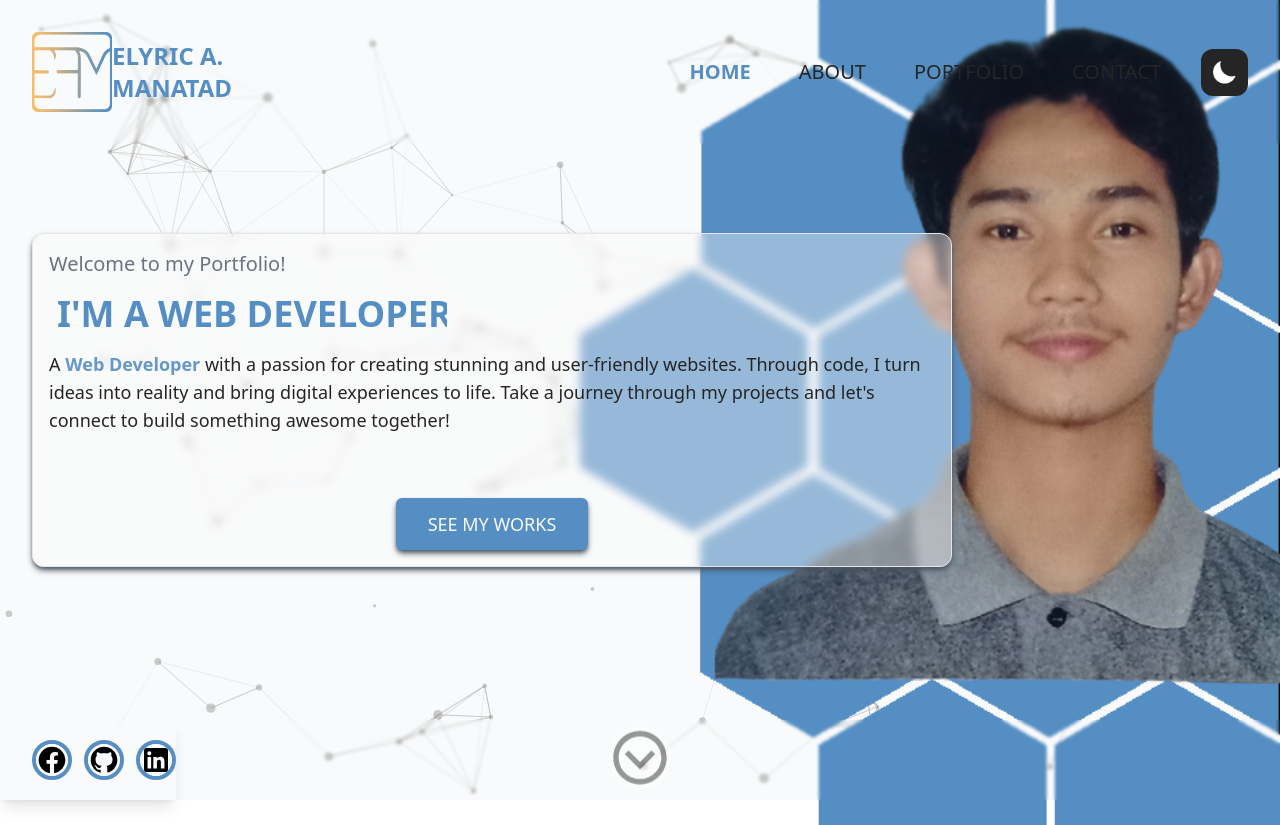
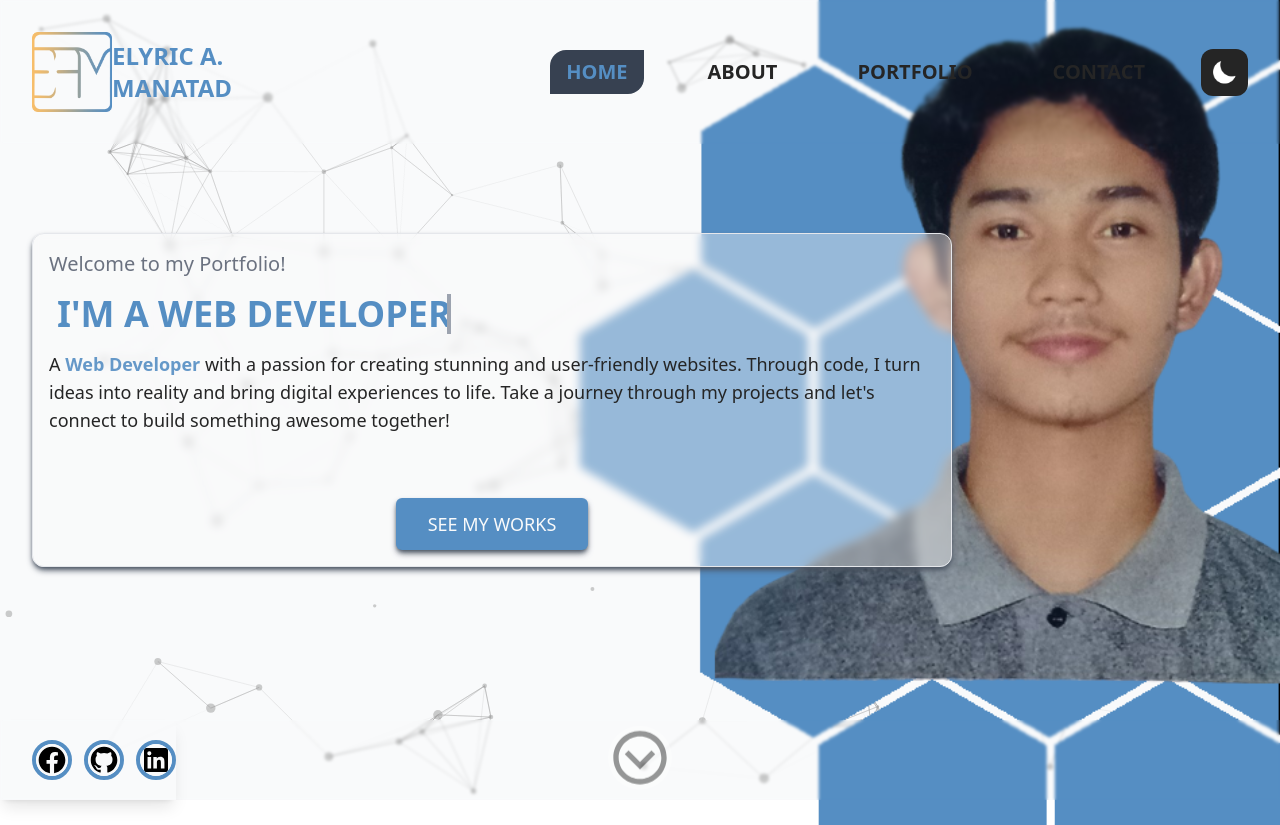
Before and after one commit to elyric10-dev/personal, a Next.js app in the folder frontend/: page / in a window 1280 px wide. Built offline with nearby package versions, Linux system fonts and the light colour scheme.

Commit message:
[PP-6][Background with Particles]

```diff
--- a/frontend/src/components/HeaderNavigation/index.tsx
+++ b/frontend/src/components/HeaderNavigation/index.tsx
@@ -5,7 +5,7 @@ import ThemeSwitch from "../ThemeSwitch";
 import { useSelector, useDispatch } from "react-redux";
 import BurgerIcon from "~/shared/icons/Burger";
 import { type RootState } from "~/redux/types";
-import { setIsMobile } from "~/redux/features/isMobileSlice";
+import { setIsMobile, setIsTablet } from "~/redux/features/isMobileSlice";
 import getNavLinks from "~/shared/utils/getNavLinks";
 import { setCurrentNavLink } from "~/redux/features/currentNavLinkSlice";
 import useClickOutside from "~/hooks/useClickOutside";
@@ -13,6 +13,7 @@ import useClickOutside from "~/hooks/useClickOutside";
 const HeaderNavigation: React.FC = () => {
   const currentTheme = useSelector((state: RootState) => state.theme.isDark);
   const isMobile = useSelector((state: RootState) => state.isMobile.value);
+  const isTablet = useSelector((state: RootState) => state.isMobile.isTablet);
   const currentNavLink = useSelector(
     (state: RootState) => state.currentNavLink.navLink
   );
@@ -29,8 +30,19 @@ const HeaderNavigation: React.FC = () => {
 
   useEffect(() => {
     const handleResize = () => {
-      const currentSize = window.innerWidth <= 768;
-      dispatch(setIsMobile(currentSize));
+      const mobileSize = window.innerWidth <= 768;
+      const tabletSize = window.innerWidth <= 1024;
+
+      if (mobileSize) {
+        dispatch(setIsMobile(mobileSize));
+        dispatch(setIsTablet(false));
+      } else if (tabletSize) {
+        dispatch(setIsMobile(false));
+        dispatch(setIsTablet(tabletSize));
+      } else {
+        dispatch(setIsMobile(false));
+        dispatch(setIsTablet(false));
+      }
     };
 
     handleResize();
@@ -42,13 +54,13 @@ const HeaderNavigation: React.FC = () => {
   const navText = `${
     isMobile
       ? "text-md font-[300] px-3 py-1 md:px-6 bg-white-100"
-      : "text-md lg:text-xl font-[300] px-3 py-1 md:px-6 border-none"
+      : "text-md lg:text-xl font-[300] md:mx-3 lg:mx-6 border-none hover:rounded-br-2xl hover:rounded-tl-2xl"
   } ${
     isDark
-      ? "hover:text-gray-200 hover:border-b-dark"
-      : "hover:text-black25 hover:border-b-light"
-  } px-3 border border-b cursor-pointer`;
-  const activeLink = `${isDark ? "text-dark" : "text-light"} font-semibold`;
+      ? "hover:text-dark hover:bg-gray-600 hover:bg-opacity-20"
+      : "hover:text-light hover:bg-gray-300 hover:bg-opacity-20"
+  } border border-b cursor-pointer font-semibold`;
+  const activeLink = `${isDark ? "text-dark" : "text-light"} font-bold`;
 
   const isLinkActive = (currentLink: string) =>
     (isClient && currentNavLink) === currentLink;
@@ -76,7 +88,7 @@ const HeaderNavigation: React.FC = () => {
                 isDark ? "text-dark" : "text-light"
               } flex items-center text-2xl font-semibold`}
             >
-              ELYRIC A. MANATAD
+              {isTablet ? "" : "ELYRIC A. MANATAD"}
             </div>
           </div>
         </div>
@@ -141,7 +153,7 @@ const HeaderNavigation: React.FC = () => {
                   isDark ? "text-gray-50" : "text-black25"
                 }`}
               >
-                <ul className="flex">
+                <ul className="flex items-center">
                   {navLinks.map((navLink, index) => (
                     <li
                       key={index}
@@ -150,9 +162,19 @@ const HeaderNavigation: React.FC = () => {
                         isLinkActive(navLink.id) && activeLink
                       }`}
                     >
-                      <div className="relative">
+                      <div className="relative flex items-center justify-center px-4 py-2">
                         {navLink.label}
-                        <div className="absolute bottom-0 -mb-1 h-[2px] w-0 bg-white transition-all duration-300 hover:shadow-md group-hover:w-full"></div>
+                        <div
+                          className={`${
+                            isDark
+                              ? "bg-gray-50 hover:text-dark"
+                              : "bg-gray-700"
+                          } absolute bottom-0 ${
+                            isLinkActive(navLink.id)
+                              ? "h-full w-full"
+                              : "h-[2px] w-0"
+                          } -z-10 rounded-br-2xl rounded-tl-2xl transition-all duration-300 hover:shadow-md group-hover:w-full`}
+                        ></div>
                       </div>
                     </li>
                   ))}
--- a/frontend/src/redux/features/isMobileSlice.ts
+++ b/frontend/src/redux/features/isMobileSlice.ts
@@ -2,10 +2,12 @@ import { createSlice, type PayloadAction } from "@reduxjs/toolkit";
 
 export interface IsMobileState {
   value: boolean;
+  isTablet: boolean;
 }
 
 const initialState: IsMobileState = {
   value: true,
+  isTablet: false,
 };
 
 const isMobileSlice = createSlice({
@@ -15,8 +17,11 @@ const isMobileSlice = createSlice({
     setIsMobile: (state, action: PayloadAction<boolean>) => {
       state.value = action.payload;
     },
+    setIsTablet: (state, action: PayloadAction<boolean>) => {
+      state.isTablet = action.payload;
+    },
   },
 });
 
-export const { setIsMobile } = isMobileSlice.actions;
+export const { setIsMobile, setIsTablet } = isMobileSlice.actions;
 export default isMobileSlice.reducer;
--- /dev/null
+++ b/frontend/src/sections/AboutSection/index.tsx
@@ -0,0 +1,7 @@
+import React from "react";
+
+const AboutSection = () => {
+  return <div id="about" className="h-screen w-screen bg-red"></div>;
+};
+
+export default AboutSection;
--- a/frontend/src/sections/HeroSection/SocialSection.tsx
+++ b/frontend/src/sections/HeroSection/SocialSection.tsx
@@ -54,7 +54,9 @@ const SocialSection = () => {
             </Link>
           ))}
         </ul>
-        <ChevronDarkIcon className="absolute inset-0 m-auto h-16 w-16 animate-bounce cursor-pointer rounded-full bg-white opacity-40" />
+        <Link href="#about">
+          <ChevronDarkIcon className="absolute inset-0 m-auto h-16 w-16 animate-bounce cursor-pointer rounded-full bg-white opacity-40" />
+        </Link>
       </div>
     </div>
   );
--- a/frontend/src/sections/HeroSection/index.tsx
+++ b/frontend/src/sections/HeroSection/index.tsx
@@ -26,7 +26,7 @@ const HeroSection = () => {
 
   return (
     <>
-      <div className="relative flex h-full w-full items-center">
+      <div id="home" className="relative flex h-full w-full items-center">
         <div className="absolute right-0 top-1/2 -translate-y-1/2 transform">
           <Image
             src={`${isDark ? "/hexaProfileDark.png" : "/hexaProfileLight.png"}`}
@@ -58,7 +58,11 @@ const HeroSection = () => {
               }  typing relative overflow-hidden pl-2 text-3xl font-semibold md:text-4xl`}
             >
               <div dangerouslySetInnerHTML={{ __html: currentTitle }} />
-              <div className="blinking absolute right-0 top-0 h-full w-[2px] border-2 border-gray-50"></div>
+              <div
+                className={`blinking absolute right-0 top-0 h-full w-[2px] border-2 ${
+                  isDark ? "border-gray-50" : "border-gray-400"
+                }`}
+              ></div>
             </h1>
             <h2
               className={`${
--- a/frontend/src/shared/layouts/PageContent.tsx
+++ b/frontend/src/shared/layouts/PageContent.tsx
@@ -7,7 +7,7 @@ interface PageContentLayoutProps {
 }
 const PageContentLayout: React.FC<PageContentLayoutProps> = ({ children }) => {
   return (
-    <div className="relative max-w-[1536px]">
+    <div className="relative">
       <HeaderNavigation />
       <SectionPages />
     </div>
--- a/frontend/src/styles/globals.css
+++ b/frontend/src/styles/globals.css
@@ -1,6 +1,12 @@
 @tailwind base;
 @tailwind components;
 @tailwind utilities;
+
+@layer base {
+  html {
+    @apply scroll-smooth;
+  }
+}
 
 .flex-2 {
   flex: 2;
```
